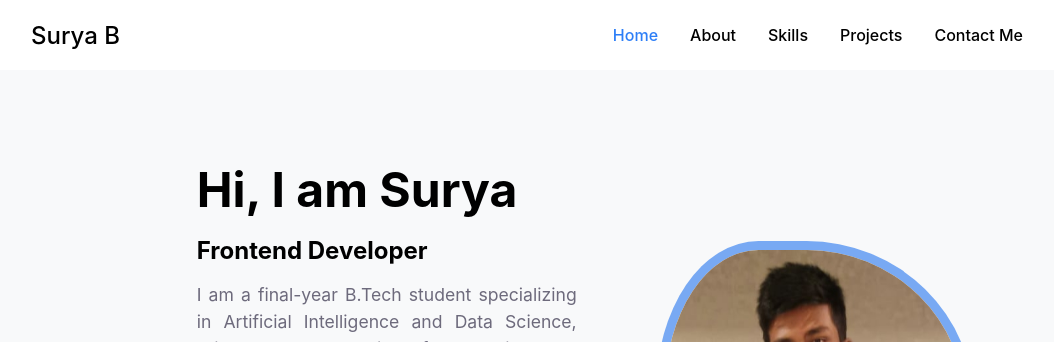
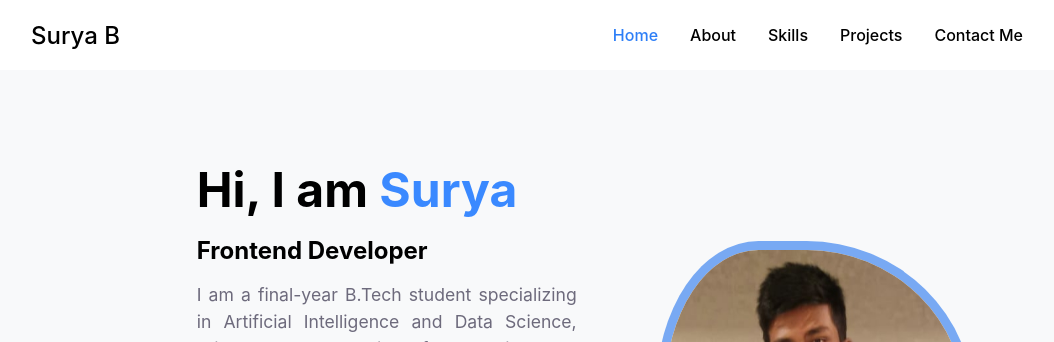
Before and after one commit to saisurya7860/Surya-s-Portfolio, a plain HTML site: page index.html in a window 1280 px wide. Shown: the top 342 px of the page, without its empty margins (113-1167 px from the left). Drawn offline with nearby package versions, Linux system fonts and the light colour scheme.

Commit message:
profile-name

```diff
--- a/Style.css
+++ b/Style.css
@@ -167,7 +167,7 @@ section{
 }
 
 .profile-des h1 span{
-    color:var(--bt-color);
+    color:var(--primary-color);
 }
 
 .profile-des .role{
```
